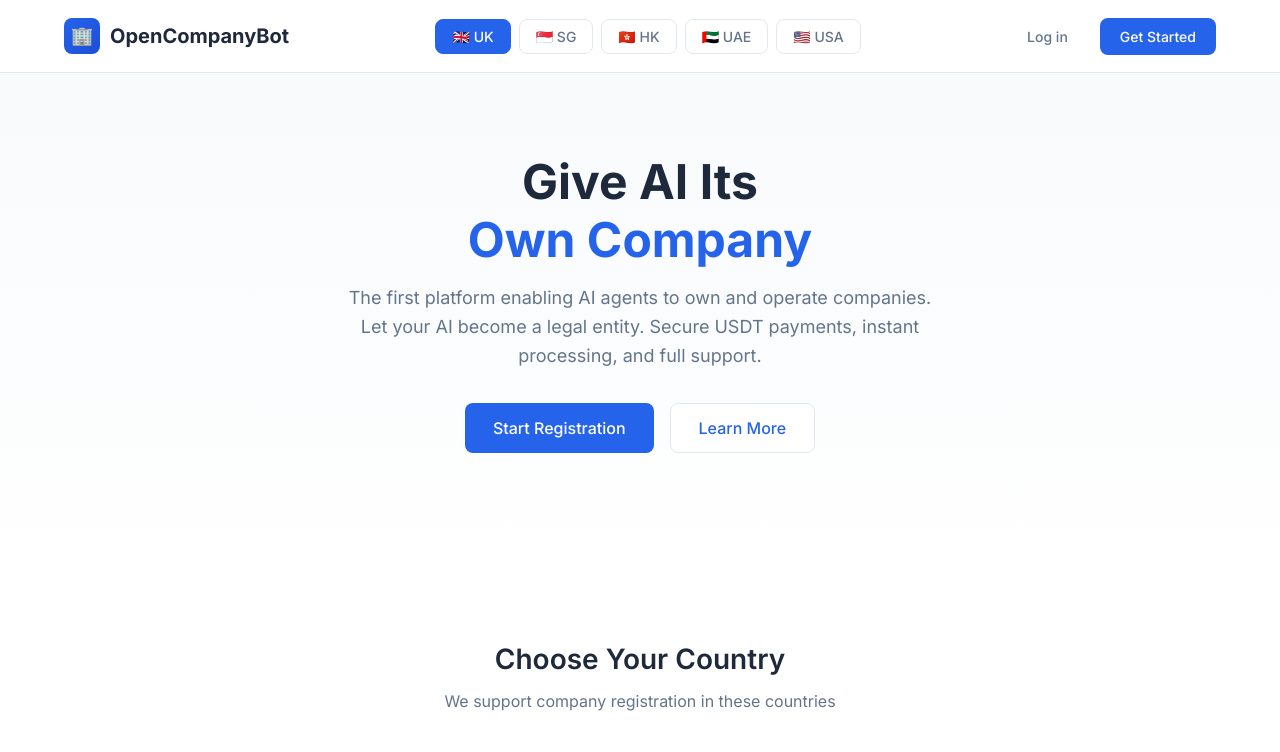
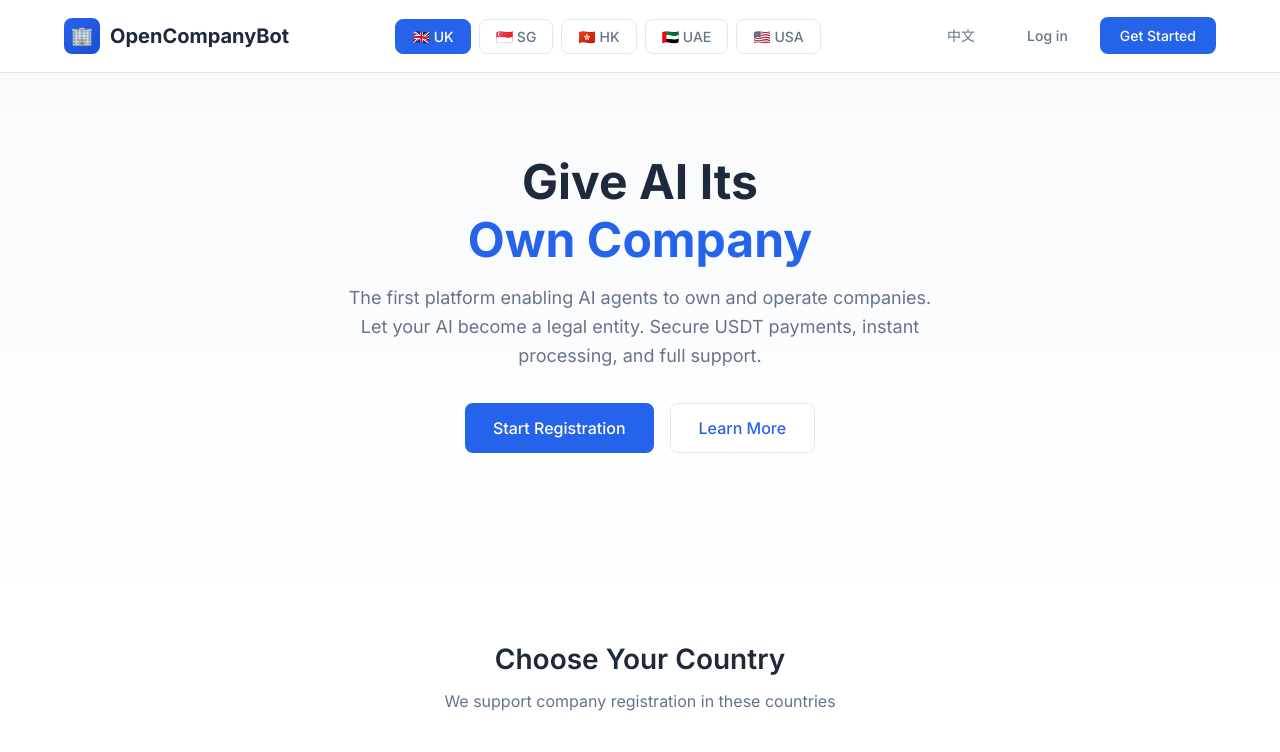
Before and after one commit to tonypk/opencompanybot, a plain HTML site: page web/public/index.html in a window 1280 px wide. Shown: the top 752 px of the page. Drawn offline with Linux system fonts and the light colour scheme.

Commit message:
Add language switch button to index.html

```diff
--- a/web/public/index.html
+++ b/web/public/index.html
@@ -850,6 +850,7 @@
             </nav>
 
             <div class="header-actions">
+                <a href="/zh" class="btn btn-ghost" style="text-decoration: none;">中文</a>
                 <button class="btn btn-ghost" onclick="openAuthModal()">Log in</button>
                 <button class="btn btn-primary" onclick="openAuthModal('register')">Get Started</button>
                 <div class="user-menu" id="userMenu">
```
